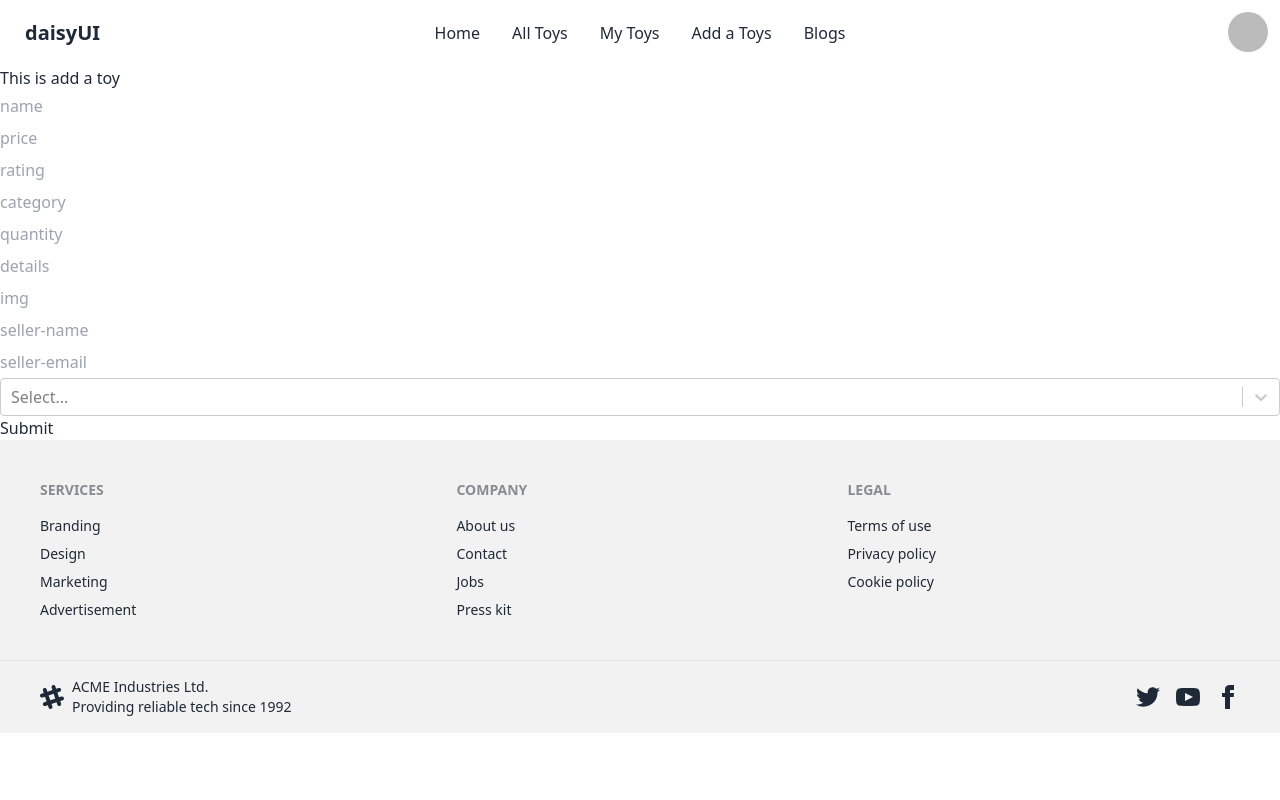
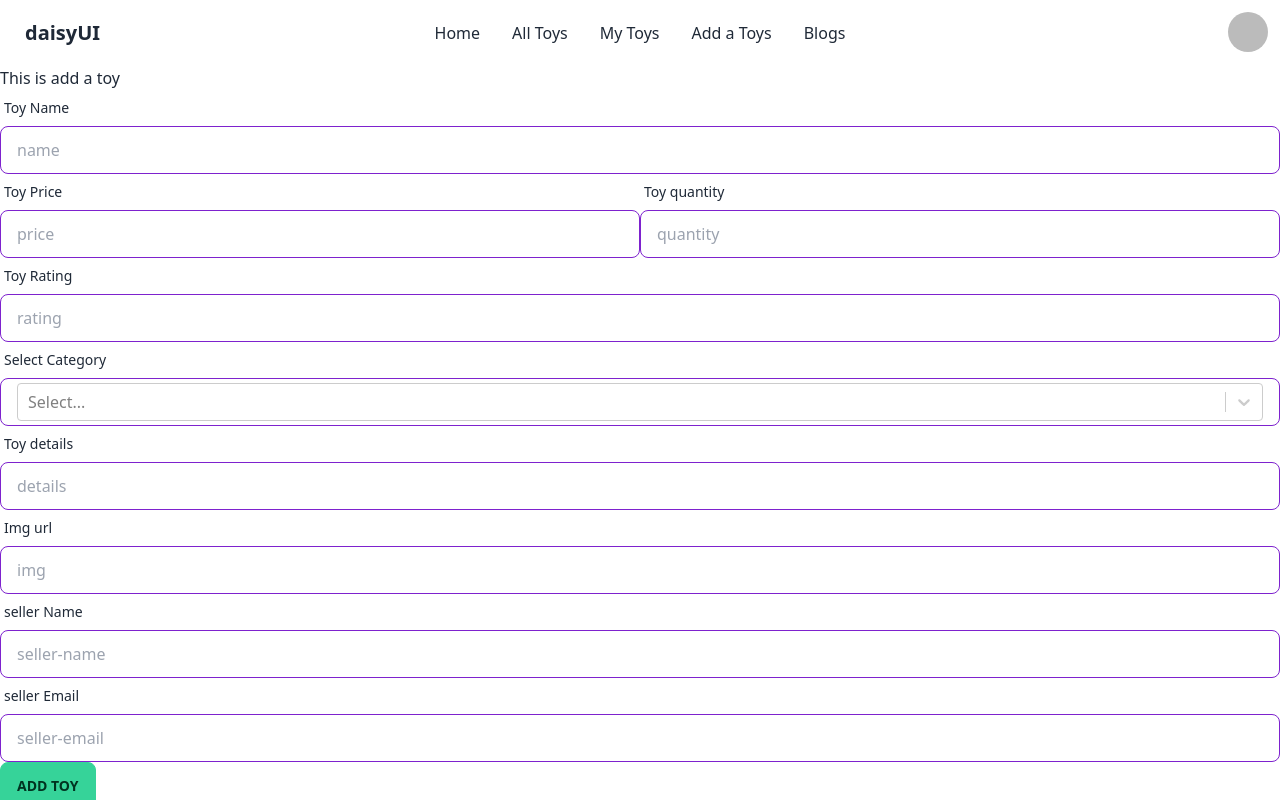
Before and after one commit to thamidtuhin74/toy-market, a React (Vite) app: page /add-a-toy in a window 1280 px wide. Shown: the top 800 px of the page. Built offline with nearby package versions, Linux system fonts and the light colour scheme; no server answers; sample sign-in values are in the browser's storage.

Commit message:
Toy Adding & Upadte From are designed

```diff
--- a/package.json
+++ b/package.json
@@ -20,7 +20,7 @@
     "react-router-dom": "^6.11.0",
     "react-select": "^5.7.3",
     "sort-by": "^1.2.0",
-    "toastify-js": "^1.12.0"
+    "sweetalert": "^2.1.2"
   },
   "devDependencies": {
     "@types/react": "^18.0.28",
--- a/src/Components/Edit/Edit.jsx
+++ b/src/Components/Edit/Edit.jsx
@@ -36,12 +36,27 @@ const Edit = () => {
         <div className='container mx-auto'>
             <form onSubmit={handleaEditAToy}>
 
+            <div className='flex'>
+                    <div className='md:w-1/2'>
+                        <label className="label">
+                            <span className="label-text">Toy Price</span>
+                        </label>
+                        <input className="border-purple-700 py-1 input input-bordered w-full " type="text" placeholder="price"  name="price" defaultValue={toy?.price} required/>
+                    </div>
 
-                <input className="border-purple-700 py-1" type="text" placeholder="price"  name="price" defaultValue={toy?.price}/><br />
-                <input className="border-purple-700 py-1" type="text" placeholder="quantity"  name="quantity" defaultValue={toy?.quantity}/><br />
-                <input className="border-purple-700 py-1" type="text" placeholder="details"  name="details" defaultValue={toy?.details}/><br />
+                    <div className='md:w-1/2'>
+                        <label className="label">
+                            <span className="label-text">Toy quantity</span>
+                        </label>
+                        <input className="border-purple-700 py-1 input input-bordered   w-full" type="text" placeholder="quantity"  name="quantity" defaultValue={toy?.quantity} required/>
+                    </div>
+                </div>
+                <label className="label">
+                    <span className="label-text">Toy details</span>
+                </label>
+                <input className="border-purple-700 py-1 input input-bordered   w-full" type="text" placeholder="details"  name="details" defaultValue={toy?.details}/><br />
 
-                <input type="submit" name="Update" id="" />
+                <input className='btn bg-red-400' type="submit" name="Update" id="" value="Update"/>
 
             </form>
         </div>
--- a/src/Pages/AddAToy/AddAToy.jsx
+++ b/src/Pages/AddAToy/AddAToy.jsx
@@ -1,5 +1,7 @@
 import React, { useState } from 'react';
 import Select from 'react-select';
+import swal from 'sweetalert';
+
 
 const AddAToy = () => {
     const [selectedOption, setSelectedOption] = useState(null);
@@ -39,28 +41,78 @@ const AddAToy = () => {
             })
                 .then(res=> res.json())
                 .then(data => console.log(data))
+
+                if(data.acknowledged){
+                    swal({
+                        title: "Good job!",
+                        text: "You Successfully add a new Toy!",
+                        icon: "success",
+                        button: "Great!",
+                      });
+                }
     }
 
     return (
-        <div>
+        <div className='container mx-auto'>
             This is add a toy
             <form onSubmit={handleaAddAToy}>
+                <label className="label">
+                    <span className="label-text">Toy Name</span>
+                </label>
+                <input className="border-purple-700 py-1 input input-bordered w-full  " type="text" placeholder="name"  name="name" required/>
 
-                <input className="border-purple-700 py-1" type="text" placeholder="name"  name="name" required/><br />
-                <input className="border-purple-700 py-1" type="text" placeholder="price"  name="price" required/><br />
-                <input className="border-purple-700 py-1" type="text" placeholder="rating"  name="rating" required/><br />
-                <input className="border-purple-700 py-1" type="text" placeholder="category"  name="category" required/><br />
-                <input className="border-purple-700 py-1" type="text" placeholder="quantity"  name="quantity" required/><br />
-                <input className="border-purple-700 py-1" type="text" placeholder="details"  name="details" required/><br />
-                <input className="border-purple-700 py-1" type="text" placeholder="img"  name="img" required/><br />
-                <input className="border-purple-700 py-1" type="text" placeholder="seller-name" name="sellerName" required/><br />
-                <input className="border-purple-700 py-1" type="text" placeholder="seller-email" name="sellerEmail" required/><br />
-                <Select
+                <div className='flex'>
+                    <div className='md:w-1/2'>
+                        <label className="label">
+                            <span className="label-text">Toy Price</span>
+                        </label>
+                        <input className="border-purple-700 py-1 input input-bordered w-full " type="text" placeholder="price"  name="price" required/>
+                    </div>
+
+                    <div className='md:w-1/2'>
+                        <label className="label">
+                            <span className="label-text">Toy quantity</span>
+                        </label>
+                        <input className="border-purple-700 py-1 input input-bordered   w-full" type="text" placeholder="quantity"  name="quantity" required/>
+                    </div>
+                </div>
+
+                <label className="label">
+                    <span className="label-text">Toy Rating</span>
+                </label>
+                <input className="border-purple-700 py-1 input input-bordered w-full md:  w-full  " type="text" placeholder="rating"  name="rating" required/>
+
+                <label className="label">
+                    <span className="label-text">Select Category</span>
+                </label>
+                <Select className="border-purple-700 py-1 input input-bordered w-full md:  w-full "
                     defaultValue={selectedOption}
                     onChange={setSelectedOption}
                     options={options}
                 />
-                <input type="submit" name="Add Toy" id="" />
+
+                <label className="label">
+                    <span className="label-text">Toy details</span>
+                </label>
+                <input className="border-purple-700 py-1 input input-bordered w-full  " type="text" placeholder="details"  name="details" required/>
+
+                <label className="label">
+                    <span className="label-text">Img url</span>
+                </label>
+                <input className="border-purple-700 py-1 input input-bordered w-full  " type="text" placeholder="img"  name="img" required/>
+
+                <label className="label">
+                    <span className="label-text">seller Name</span>
+                </label>
+                <input className="border-purple-700 py-1 input input-bordered w-full md:  w-full  " type="text" placeholder="seller-name" name="sellerName" required/>
+
+                <label className="label">
+                    <span className="label-text">seller Email </span>
+                </label>
+                <input className="border-purple-700 py-1 input input-bordered w-full md:  w-full  " type="text" placeholder="seller-email" name="sellerEmail" required/>
+
+
+                <input className='btn btn-success' type="submit" name="Update" id="" value="Add Toy"/>
 
             </form>
         </div>
--- a/src/Pages/AllToys/AllToys.jsx
+++ b/src/Pages/AllToys/AllToys.jsx
@@ -20,12 +20,12 @@ const AllToys = () => {
         //     return toString(toy).name.toLowerCase().includes(itemName.toLowerCase());
         // });
 
-        const remaining = toys.filter((toy)=>toy.name.includes('S').map(filteredName =>{
-            <li>
-            {filteredName}
-            </li>
-           }));
-        console.log('remaining',remaining)
+        // const remaining = toys.filter((toy)=>toy.name.includes('S').map(filteredName =>{
+        //     <li>
+        //     {filteredName}
+        //     </li>
+        //    }));
+        // console.log('remaining',remaining)
     }
 
 
```
Also changed, not shown: 1 other file (tests, documents, lock files or other folders).
